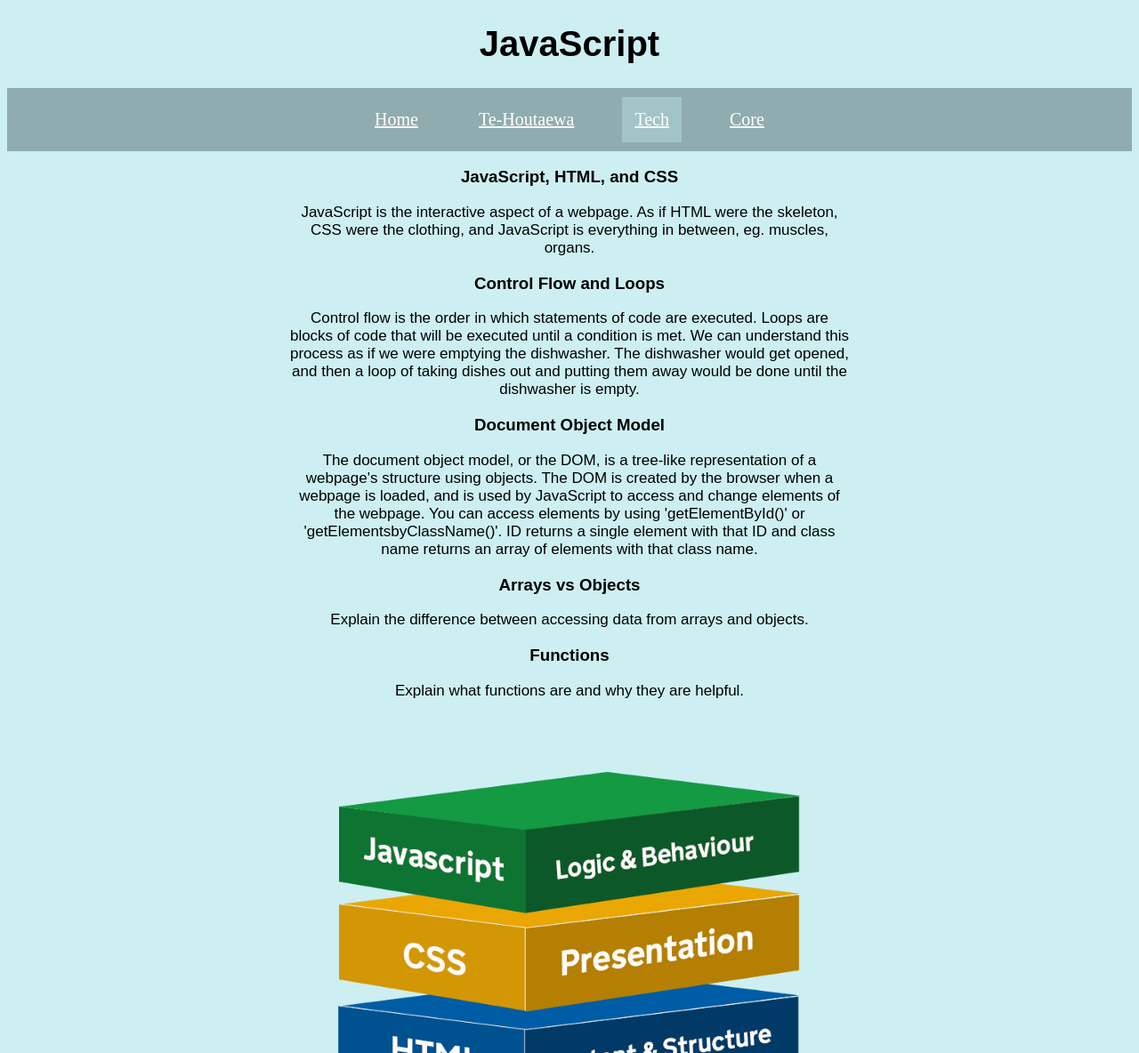
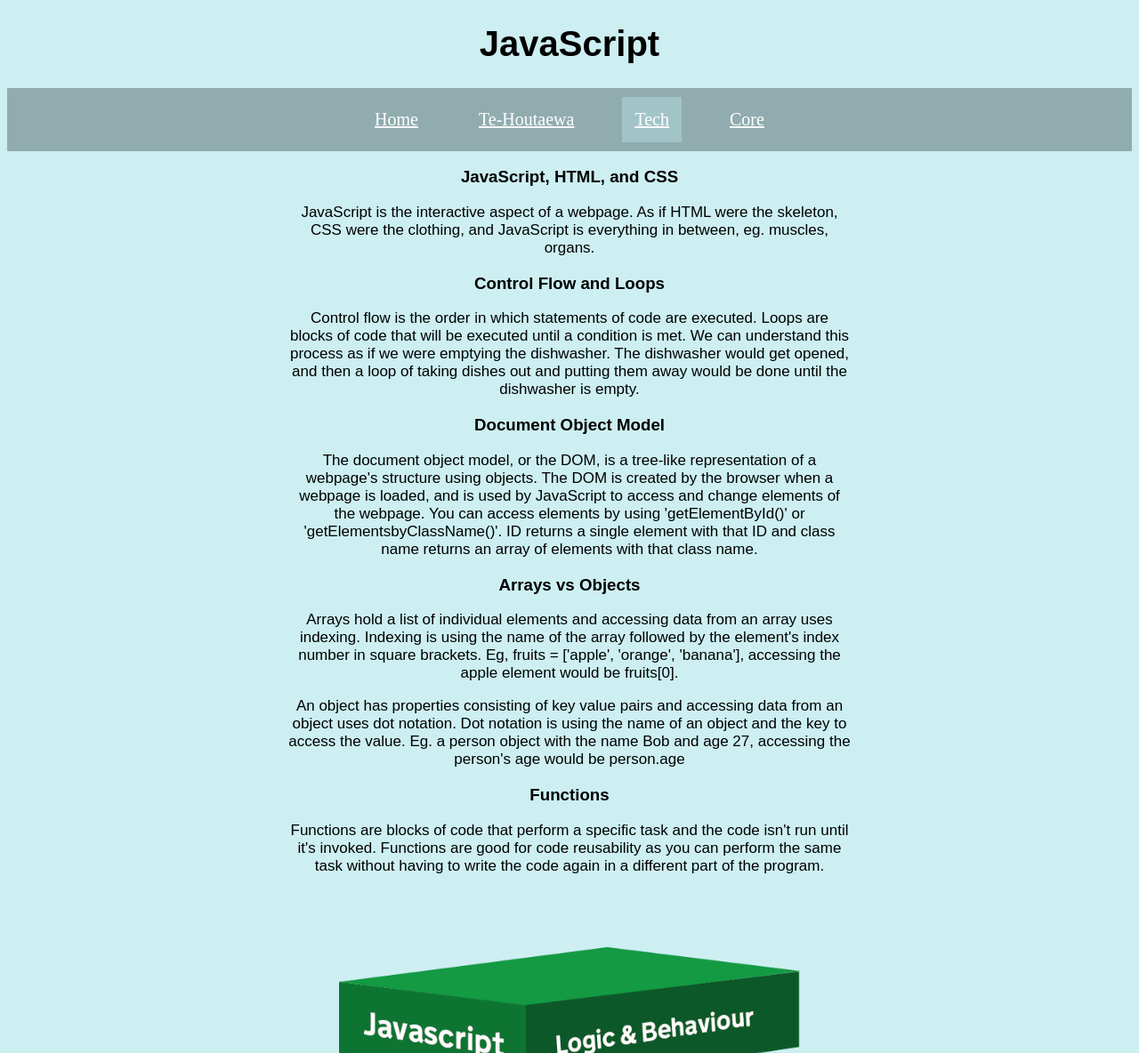
Before and after one commit to quinn-gibson/foundations-blog, a plain HTML site: page blog/tech/javascript-dom.html in a window 1280 px wide. Shown: the top 1184 px of the page at 89% size. Drawn offline with Linux system fonts and the light colour scheme.

Commit message:
Update javascript blog

```diff
--- a/blog/tech/javascript-dom.html
+++ b/blog/tech/javascript-dom.html
@@ -37,11 +37,20 @@
         </p>
 
         <h3>Arrays vs Objects</h3>
-        <p>Explain the difference between accessing data from arrays and objects.
+        <p>Arrays hold a list of individual elements and accessing data from an array uses indexing. Indexing is using the name of the array
+           followed by the element's index number in square brackets. Eg, fruits = ['apple', 'orange', 'banana'], accessing the apple
+           element would be fruits[0].
+        </p>
+        <p>An object has properties consisting of key value pairs and accessing data from an object uses dot notation. Dot notation
+          is using the name of an object and the key to access the value. Eg. a person object with the name Bob and age 27, accessing the
+          person's age would be person.age
         </p>
 
         <h3>Functions</h3>
-        <p>Explain what functions are and why they are helpful.</p>
+        <p>Functions are blocks of code that perform a specific task and the code isn't run until it's invoked. Functions are
+          good for code reusability as you can perform the same task without having to write the code again in a different part of
+          the program.
+        </p>
       </div>
 
       <img id="java-dom-photo" src="../../images/java-dom-photo.png" alt="HTML, CSS, and JavaScript relationship"
```
